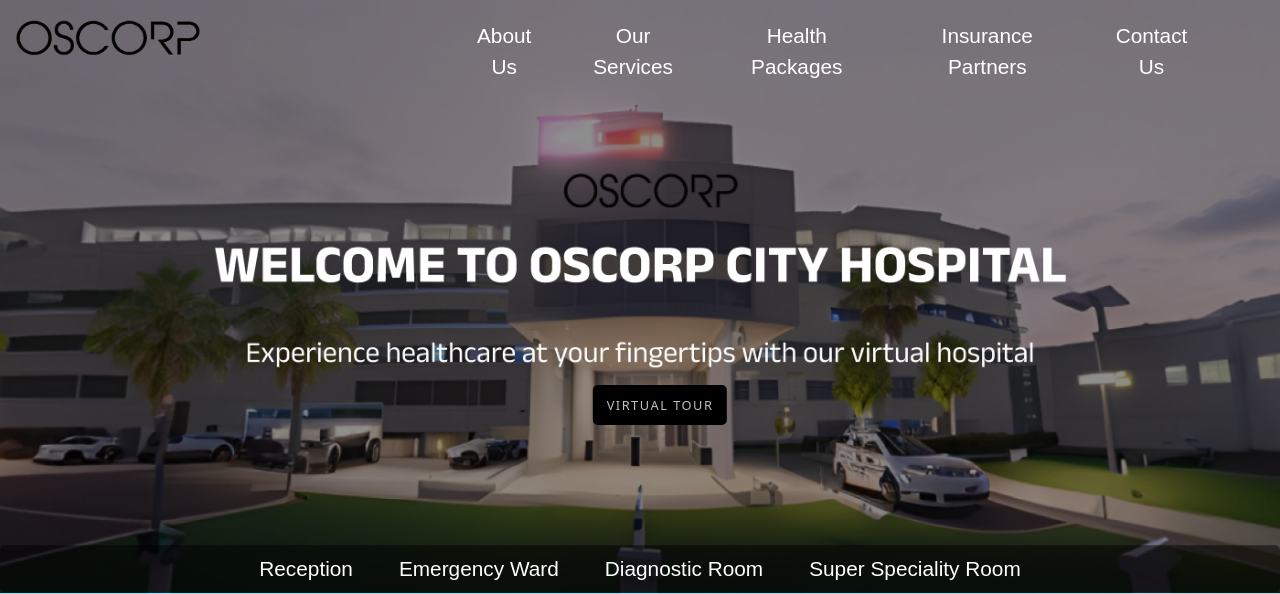
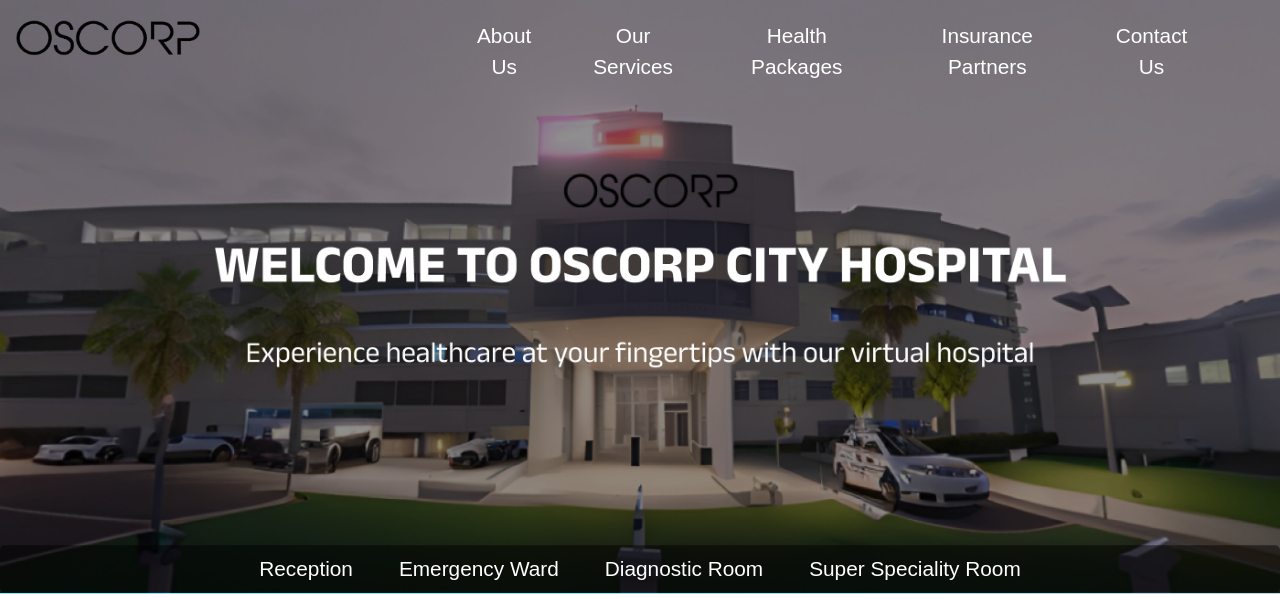
Before and after one commit to nidishnrao/AR-provider-services, a Flask app: page / in a window 1280 px wide. Shown: the part 1-595 px from the top of the page. Run offline with Flask 2, Linux system fonts and the light colour scheme; some libraries are stand-ins or nearby versions; some web fonts are replaced.

Commit message:
Update index.html

```diff
--- a/templates/index.html
+++ b/templates/index.html
@@ -64,11 +64,11 @@
     <img class="img-fluid" src="{{ url_for('static', filename='images/oscorp-hospital-bg.png') }}"/>
     <!-- <a href="arunity/index.html" class="about"> <button class="btn btn-outline-light btn-lg tour" type="button"><img class="virtual-button" src="static/images/vr-tour.png">Take A Virtual Tour</button></a> -->
 
-    <a href="{{url_for('virtualtour')}}"><div class="button-virtual" id="button-7">
-      <div id="dub-arrow"><img src="static/images/vr-tour.png" alt="" /></div>
+<!--     <a href="{{url_for('virtualtour')}}"><div class="button-virtual" id="button-7"> -->
+<!--       <div id="dub-arrow"><img src="static/images/vr-tour.png" alt="" /></div>
      Virtual Tour
   </div></a>
-
+ -->
     <ul class="nav justify-content-center tour-tab">
       <li class="nav-item">
         <a class="nav-link" href="arunity/index.html">Reception</a>
```
